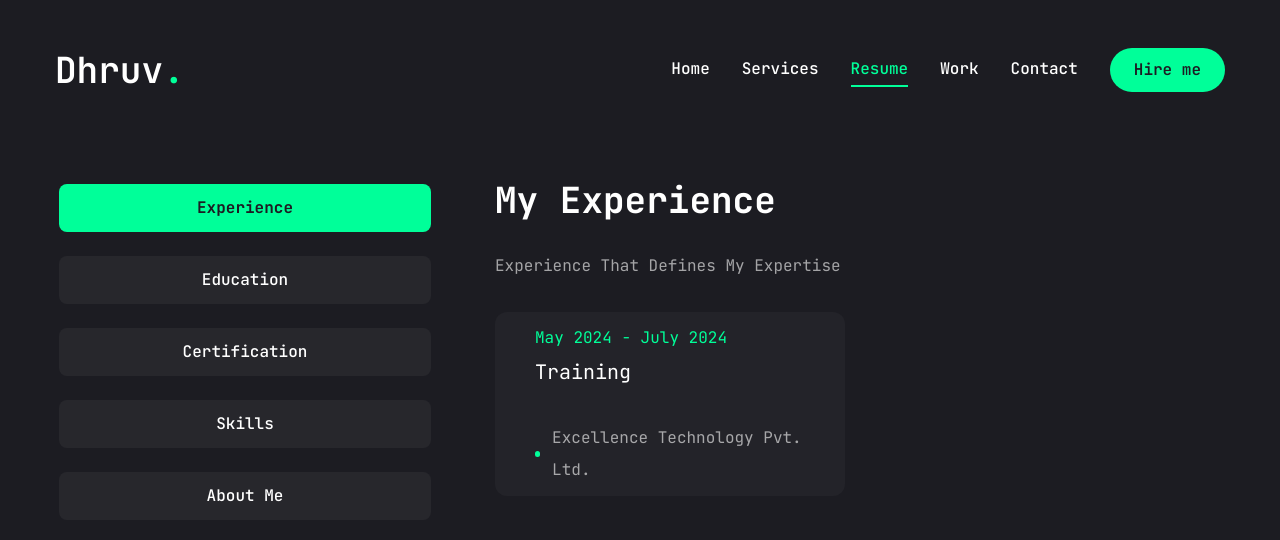
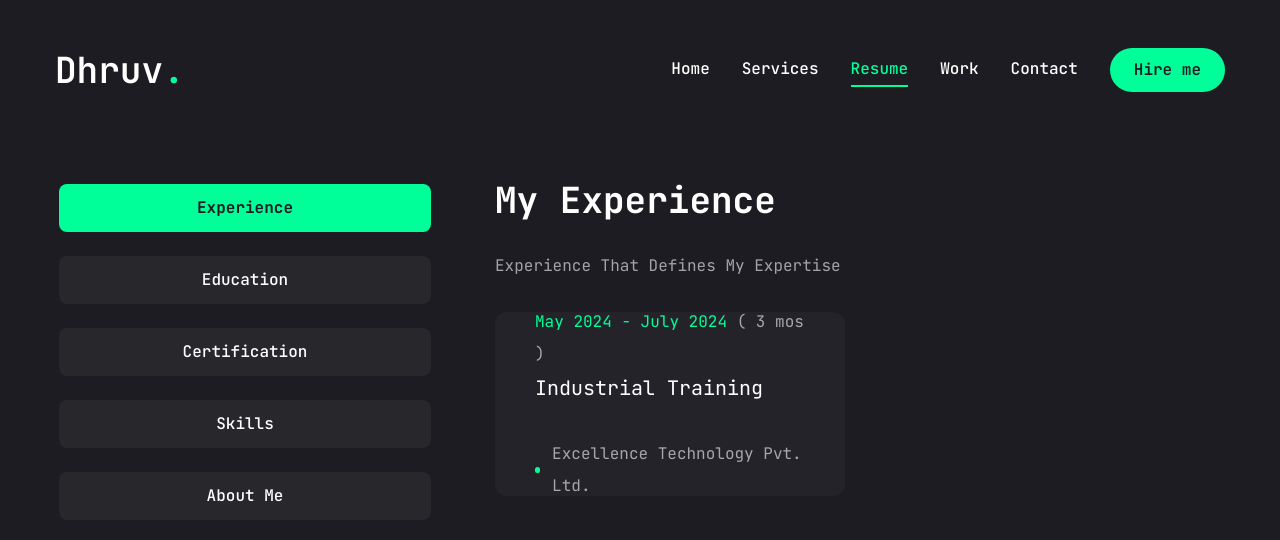
Before and after one commit to DhruvJDev/dhruvjdev.github.io, a Next.js app: page /resume in a window 1280 px wide. Shown: the top 540 px of the page. Built offline with nearby package versions, Linux system fonts and the light colour scheme.

Commit message:
modify resume

```diff
--- a/app/resume/page.jsx
+++ b/app/resume/page.jsx
@@ -62,8 +62,9 @@ const experience = {
     items: [
         {
             company: "Excellence Technology Pvt. Ltd.",
-            position: "Training",
+            position: "Industrial Training",
             duration: "May 2024 - July 2024",
+            time: "3 mos",
         },
         // {
         //     company: "Excellence Technology Pvt. Ltd.",
@@ -279,7 +280,7 @@ const Resume = () =>
                                     <ul className="grid grid-cols-1 lg:grid-cols-2 gap-[30px]">
                                         {experience.items.map((item, index) => (
                                             <li key={index} className="bg-[#232329] h-[184px] py-6 px-10 rounded-xl flex flex-col justify-center items-center lg:items-start gap-1">
-                                                <span className="text-accent">{item.duration}</span>
+                                                <span className="text-accent">{item.duration} <span className="text-white/60">( {item.time} )</span></span>
                                                 <h3 className="text-xl max-w-[260px] min-h-[60px] text-center lg:text-left">{item.position}</h3>
                                                 <div className="flex items-center gap-3">
                                                     <span className="w-[6px] h-[6px] rounded-full bg-accent"></span>
```
